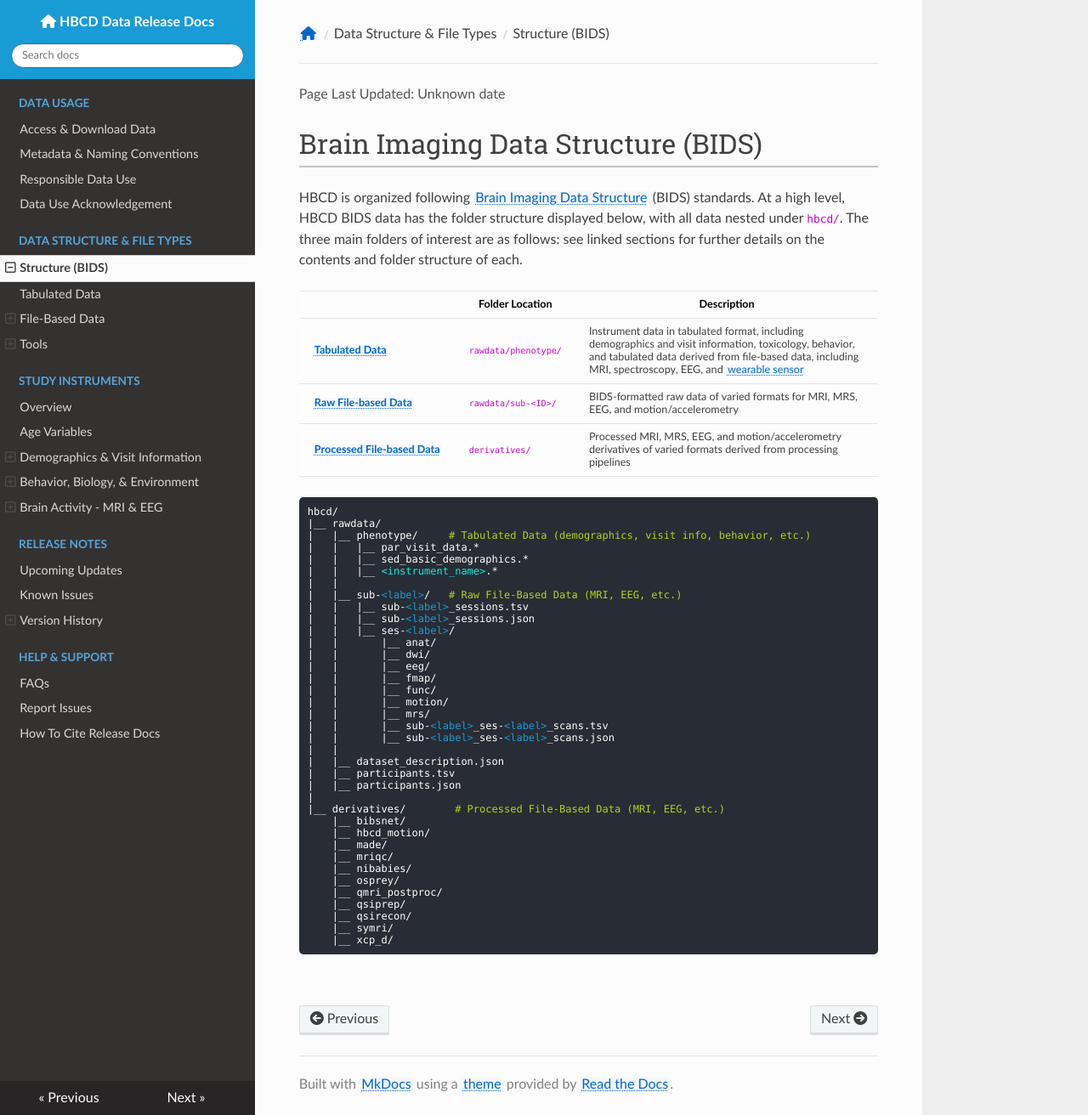
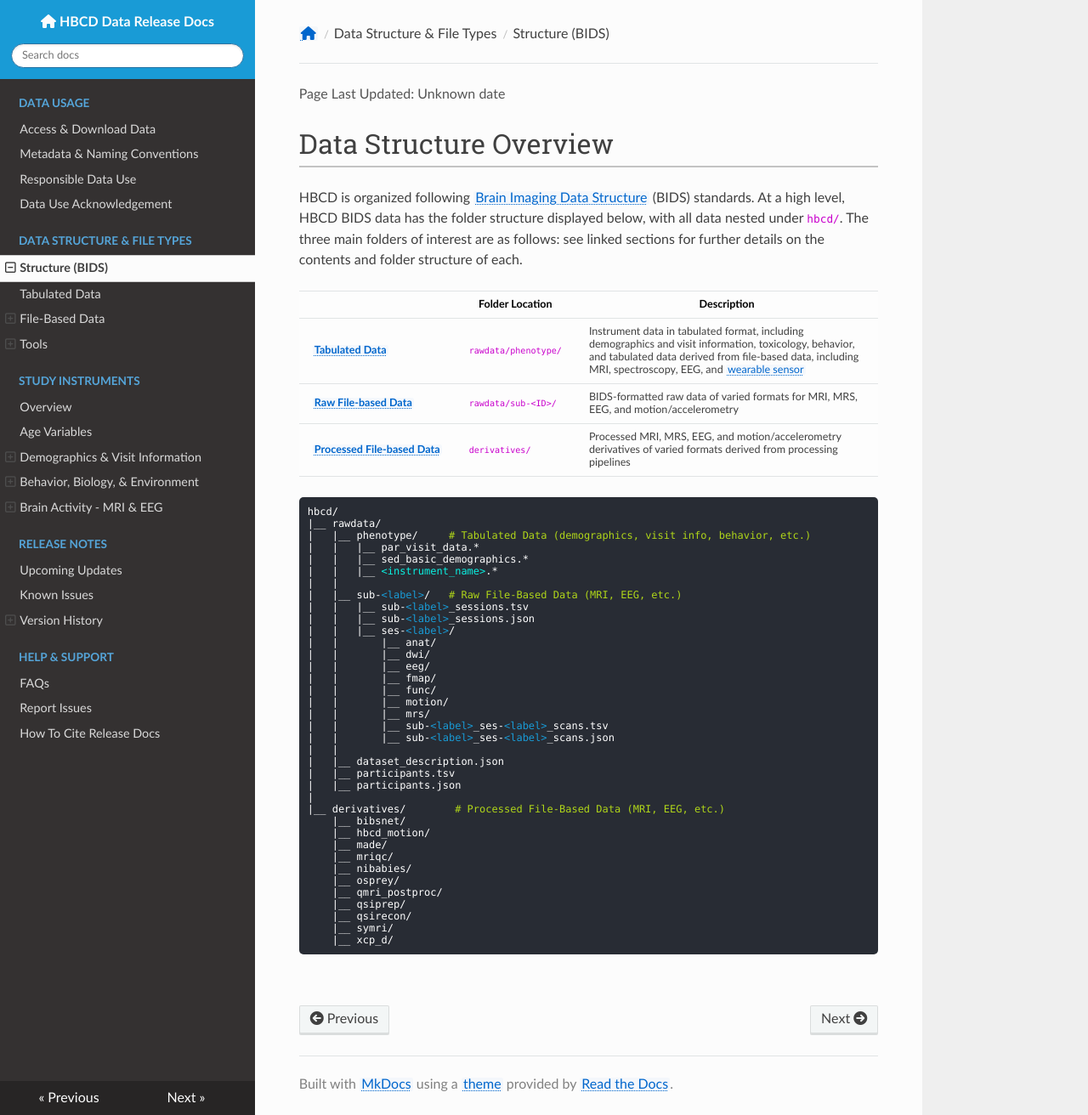
Before and after one commit to nbdc-datahub/hbcd-docs, an MkDocs documentation site: the page built from docs/datacuration/overview.md, in a window 1280 px wide and 1312 px high. Shown: the whole window at 85% size. Built offline with MkDocs 1.6.1, drawn with Linux system fonts in a browser that asks for light colours; nearby versions of some CDN libraries.

Commit message:
change name of data structure overview section from BIDS

```diff
--- a/docs/datacuration/overview.md
+++ b/docs/datacuration/overview.md
@@ -1,5 +1,5 @@
 
-# Brain Imaging Data Structure (BIDS)
+# Data Structure Overview
 HBCD is organized following [Brain Imaging Data Structure](https://bids-specification.readthedocs.io/en/stable/) (BIDS) standards. At a high level, HBCD BIDS data has the folder structure displayed below, with all data nested under `hbcd/`. The three main folders of interest are as follows: see linked sections for further details on the contents and folder structure of each.
 
 <table class="table-no-vertical-lines" style="width: 100%; border-collapse: collapse; table-layout: fixed; font-size: 14px;">
```
